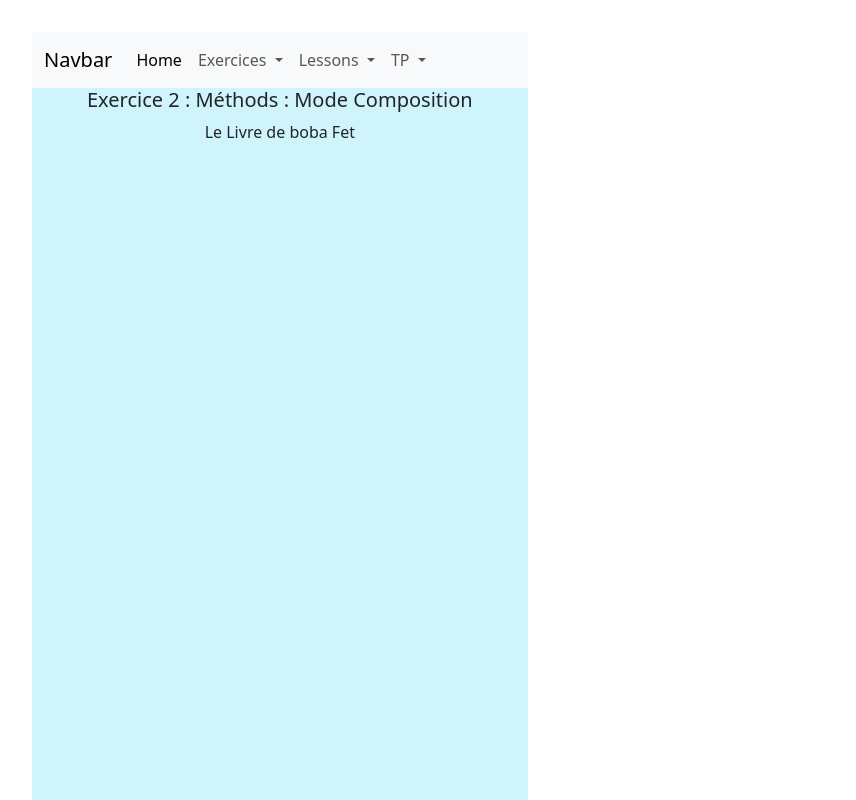
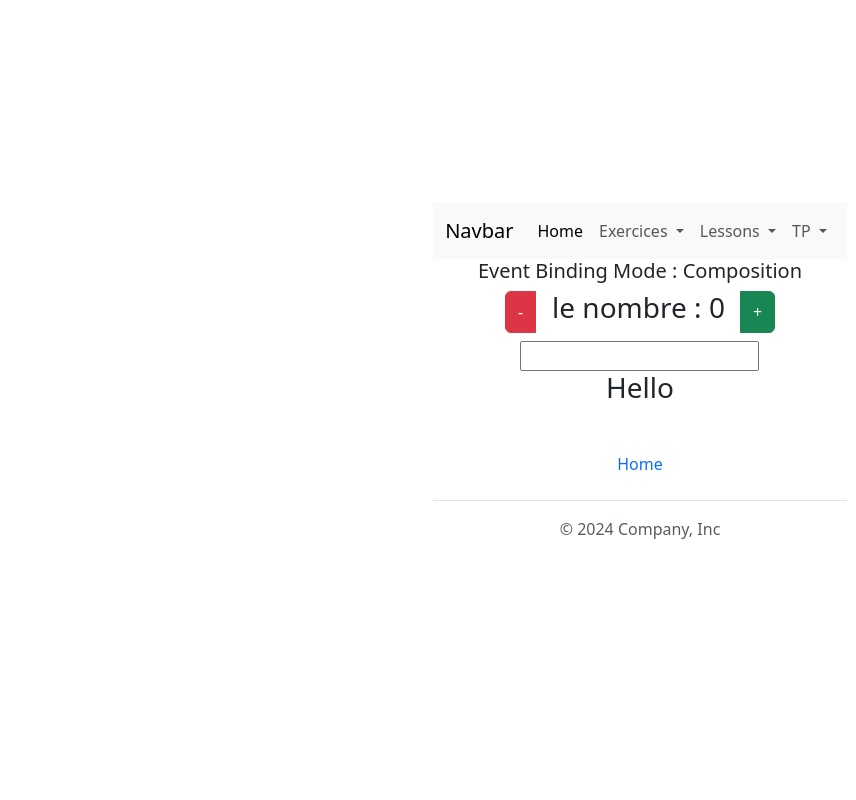
Before and after one commit to soler-marjorie/vite-project-vueJS, a Vue app: page /exercices/exo3 in a window 1280 px wide. Shown: the top 800 px of the page, without its empty margins (0-856 px from the left). Built offline with nearby package versions, Linux system fonts and the light colour scheme.

Commit message:
TP event binding

```diff
--- a/src/App.vue
+++ b/src/App.vue
@@ -7,7 +7,6 @@
 <template>
   <NavBar></NavBar>
     <router-view class="min-vh-100"></router-view>
-    <h1>On est dans App.vue</h1>
   <Footer></Footer>
 </template>
 
--- a/src/components/shared/NavBar.vue
+++ b/src/components/shared/NavBar.vue
@@ -8,6 +8,7 @@
                 exercises: [
                     { name: "Exercice 1", path: "/exercices/exo1" },
                     { name: "Exercice 2", path: "/exercices/exo2" },
+                    { name: "Exercice 2", path: "/exercices/exo3" },
                 ],
 
                 lessons: [
@@ -18,6 +19,7 @@
 
                 TP: [
                     { name: "TP 1", path: "/TP/TP1" },
+                    { name: "TP 2", path: "/TP/TP2" },
                 ],
             };
         },
--- a/src/router/index.js
+++ b/src/router/index.js
@@ -57,8 +57,8 @@ const router = createRouter({
         },
         {
             path: "/exercices/exo3",
-            name: "exo2",
-            component: () => import("../views/exo/MethodExecutionComp.vue")
+            name: "exo3",
+            component: () => import("../views/exo/ExoEventBinding.vue")
         },
 
 
@@ -73,6 +73,11 @@ const router = createRouter({
             name: "TP1",
             component: () => import("../views/TP/DataBinding.vue")
         },
+        {
+            path: "/TP/TP2",
+            name: "TP2",
+            component: () => import("../views/TP/EventBinding.vue")
+        },
 
 
 
--- a/src/style.css
+++ b/src/style.css
@@ -33,6 +33,7 @@ body {
 h1 {
   font-size: 3.2em;
   line-height: 1.1;
+  color: #270082;
 }
 
 button {
@@ -42,7 +43,7 @@ button {
   font-size: 1em;
   font-weight: 500;
   font-family: inherit;
-  background-color: #1a1a1a;
+  background-color: #00012c;
   cursor: pointer;
   transition: border-color 0.25s;
 }
@@ -60,7 +61,7 @@ button:focus-visible {
 
 #app {
   max-width: 1280px;
-  margin: 0;
+  margin: 0 auto;
   padding: 2rem;
   text-align: center;
 }
--- /dev/null
+++ b/src/views/TP/EventBinding.vue
@@ -0,0 +1,31 @@
+<template>
+    <h5>TP 2 : Event Binding</h5>
+    <div>
+      <input v-on:input="capterInput($event)" type="text">
+      <h3 class="mx-3">{{uneString}}</h3>
+    </div>
+
+    <div>
+      <input v-on:input="capterInput($event)" type="text">
+      <h3 class="mx-3">{{uneString}}</h3>
+    </div>
+
+    <button v-on:click="createAlert" ype="button" class="btn btn-success">Alert</button>
+  </template>
+
+  <script setup lang='js'>
+  import { ref } from 'vue'
+
+  const uneString = ref('Hello');
+
+  function capterInput(event) {
+    console.log(event);
+
+    uneString.value = event.target.value;
+  }
+
+  function createAlert(){
+    alert('OKKKKKKKKKK !')
+  }
+
+  </script>
--- a/src/views/exo/ExoEventBinding.vue
+++ b/src/views/exo/ExoEventBinding.vue
@@ -7,7 +7,12 @@
         <button v-on:click="augmenter(10)" type="button" class="btn btn-success">+</button>
       </div>
     </div>
-    </template>
+
+    <div>
+      <input v-on:input="capterInput($event)" type="text">
+      <h3 class="mx-3">{{uneString}}</h3>
+    </div>
+  </template>
 
   <script setup lang='js'>
   import { ref } from 'vue'
@@ -21,4 +26,14 @@
   function augmenter(val) {
     leNombre.value += val;
   }
+
+
+
+  const uneString = ref('Hello');
+
+  function capterInput(event) {
+    console.log(event);
+
+    uneString.value = event.target.value;
+  }
   </script>
```
